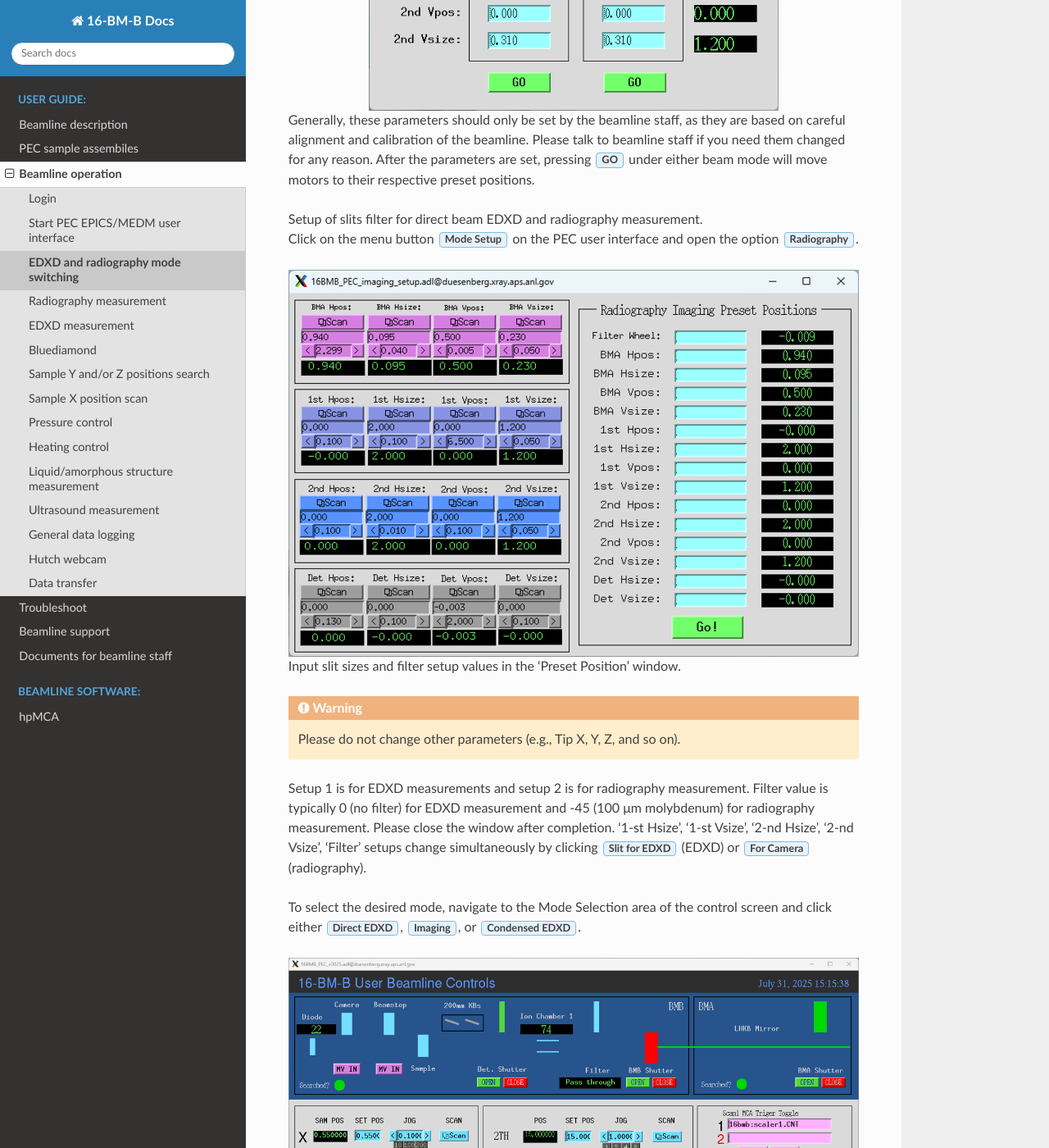
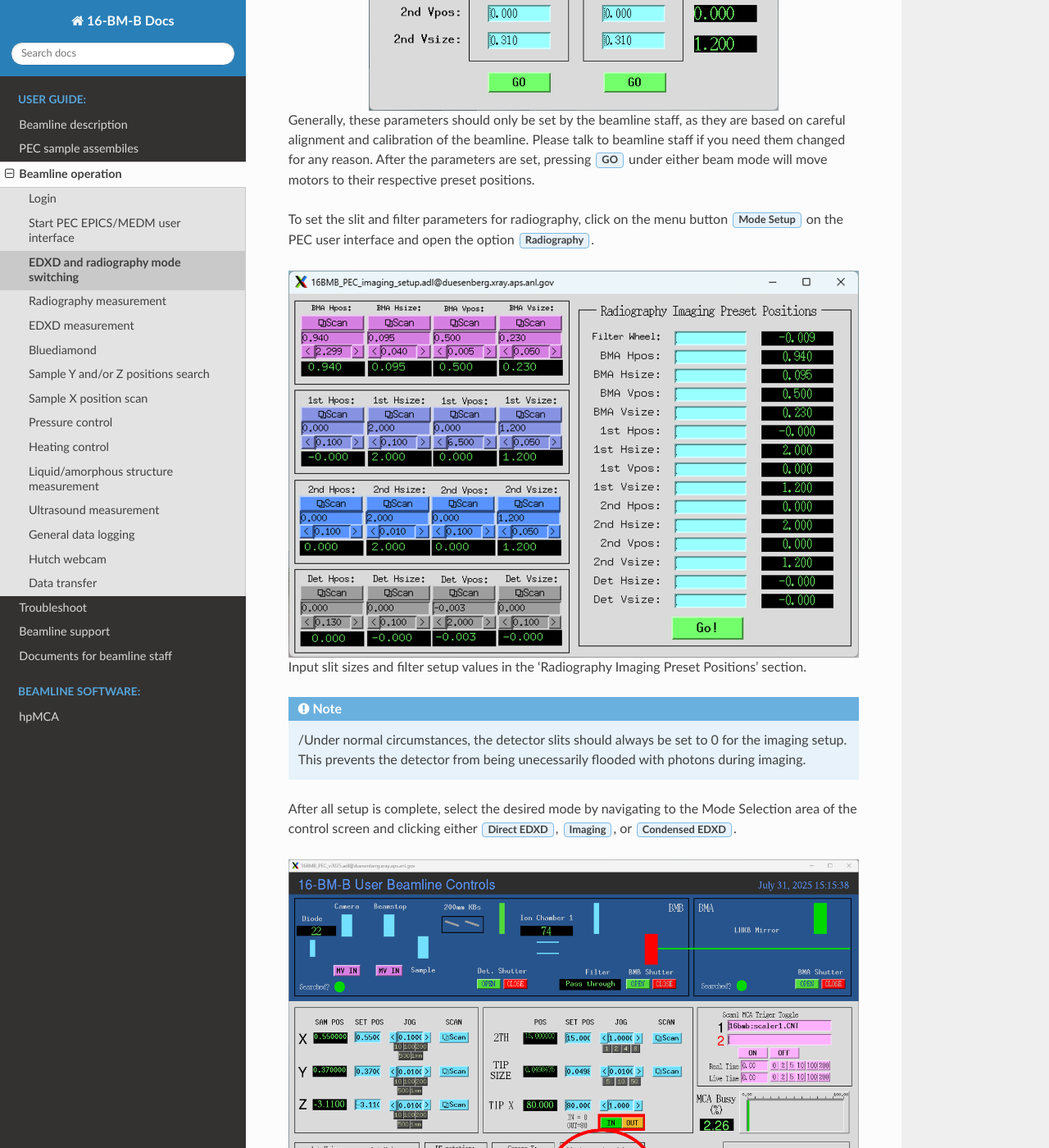
Before and after one commit to taeastmo/16BMB_manual, a Sphinx documentation site: the page built from docs/source/operations/item_003_EDXD_radiography_switching.rst, in a window 1280 px wide and 1400 px high, scrolled down 1875 px. Shown: the whole window at 82% size. Built offline with Sphinx 7.4.7 and the Read the Docs theme 3.1.0, drawn with Linux system fonts in a browser that asks for light colours; some of the changed text lies outside the part shown.

Commit message:
Update item_003_EDXD_radiography_switching.rst

```diff
--- a/docs/source/operations/item_003_EDXD_radiography_switching.rst
+++ b/docs/source/operations/item_003_EDXD_radiography_switching.rst
@@ -26,28 +26,19 @@ Generally, these parameters should only be set by the beamline staff, as they ar
 the parameters are set, pressing :guilabel:`GO` under either beam mode will move motors to their respective preset positions.
 
 
-
-| Setup of slits filter for direct beam EDXD and radiography measurement.
-| Click on the menu button :guilabel:`Mode Setup` on the PEC user interface and open the option :guilabel:`Radiography`.
+To set the slit and filter parameters for radiography, click on the menu button :guilabel:`Mode Setup` on the PEC user interface and open the option :guilabel:`Radiography`.
 
 .. figure:: /images/operation/radiography_setup_menu.png
    :alt: radiography setup
    :width: 720px
    :align: center
 
-Input slit sizes and filter setup values in the 'Preset Position' window.
+Input slit sizes and filter setup values in the 'Radiography Imaging Preset Positions' section.
 
-.. warning:: Please do not change other parameters (e.g., Tip X, Y, Z, and so on).
+.. note:: /Under normal circumstances, the detector slits should always be set to 0 for the imaging setup. This prevents the detector from being unecessarily flooded with photons during imaging.
 
 
-
-Setup 1 is for EDXD measurements and setup 2 is for radiography measurement. Filter value
-is typically 0 (no filter) for EDXD measurement and -45 (100 μm molybdenum) for
-radiography measurement. Please close the window after completion.
-'1-st Hsize', '1-st Vsize', '2-nd Hsize', '2-nd Vsize', 'Filter' setups change
-simultaneously by clicking :guilabel:`Slit for EDXD` (EDXD) or :guilabel:`For Camera` (radiography).
-
-To select the desired mode, navigate to the Mode Selection area of the control screen and click either :guilabel:`Direct EDXD`, :guilabel:`Imaging`, or :guilabel:`Condensed EDXD`.
+After all setup is complete, select the desired mode by navigating to the Mode Selection area of the control screen and clicking either :guilabel:`Direct EDXD`, :guilabel:`Imaging`, or :guilabel:`Condensed EDXD`.
 
 .. figure:: /images/operation/slit_mode_switch.png
    :alt: slit_mode_switch
```
Also changed, not shown: other parts of docs/source/operations/item_003_EDXD_radiography_switching.rst (+1 -1 lines).
